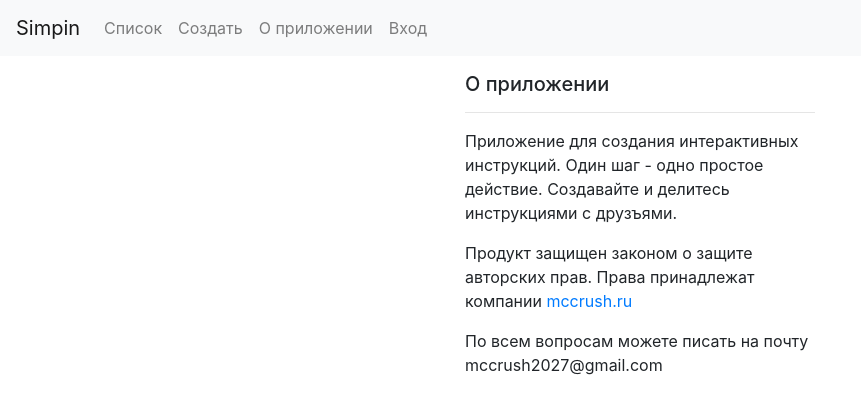
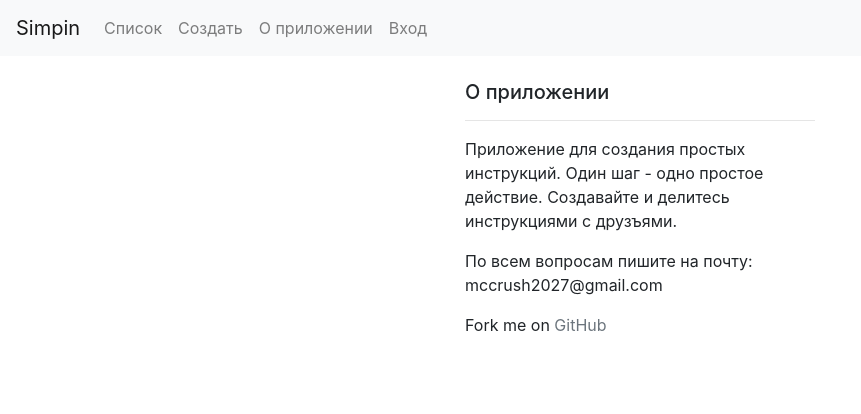
Before and after one commit to mccrush/simpin, a Vue app: page /about in a window 1280 px wide. Shown: the top 414 px of the page, without its empty margins (0-861 px from the left). Built offline with nearby package versions, Linux system fonts and the light colour scheme; no server answers.

Commit message:
Обновляет описание

```diff
--- a/src/App.vue
+++ b/src/App.vue
@@ -1,7 +1,7 @@
 <template>
   <div id="app">
     <Navbar />
-    <div class="container pt-3 pb-3">
+    <div class="container pt-4 pb-3">
       <router-view />
     </div>
   </div>
--- a/src/views/About.vue
+++ b/src/views/About.vue
@@ -3,12 +3,12 @@
     <div class="col-12 col-sm-8 col-md-6 col-xl-4">
       <h5>О приложении</h5>
       <hr />
-      <p class="text-left">Приложение для создания интерактивных инструкций. Один шаг - одно простое действие. Создавайте и делитесь инструкциями с друзъями.</p>
-      <p class="text-left">
-        Продукт защищен законом о защите авторских прав. Права принадлежат компании
-        <a href="https://mccrush.ru" target="_blank">mccrush.ru</a>
+      <p class="text-left">Приложение для создания простых инструкций. Один шаг - одно простое действие. Создавайте и делитесь инструкциями с друзъями.</p>
+      <p class="text-left">По всем вопросам пишите на почту: mccrush2027@gmail.com</p>
+      <p>
+        Fork me on
+        <a href="https://github.com/mccrush/simpin" target="_blank" class="text-muted under">GitHub</a>
       </p>
-      <p class="text-left">По всем вопросам можете писать на почту mccrush2027@gmail.com</p>
     </div>
   </div>
 </template>
```
Also changed, not shown: 1 other file (tests, documents, lock files or other folders).
